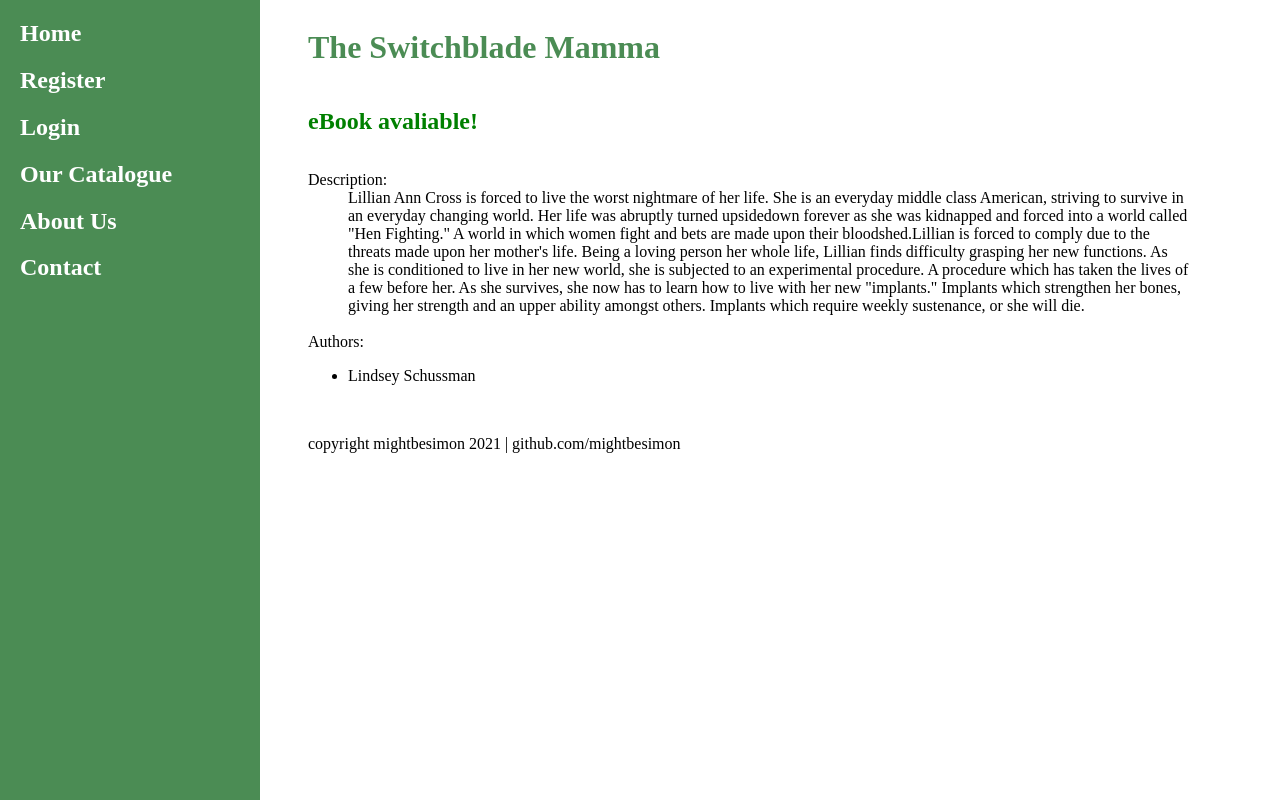
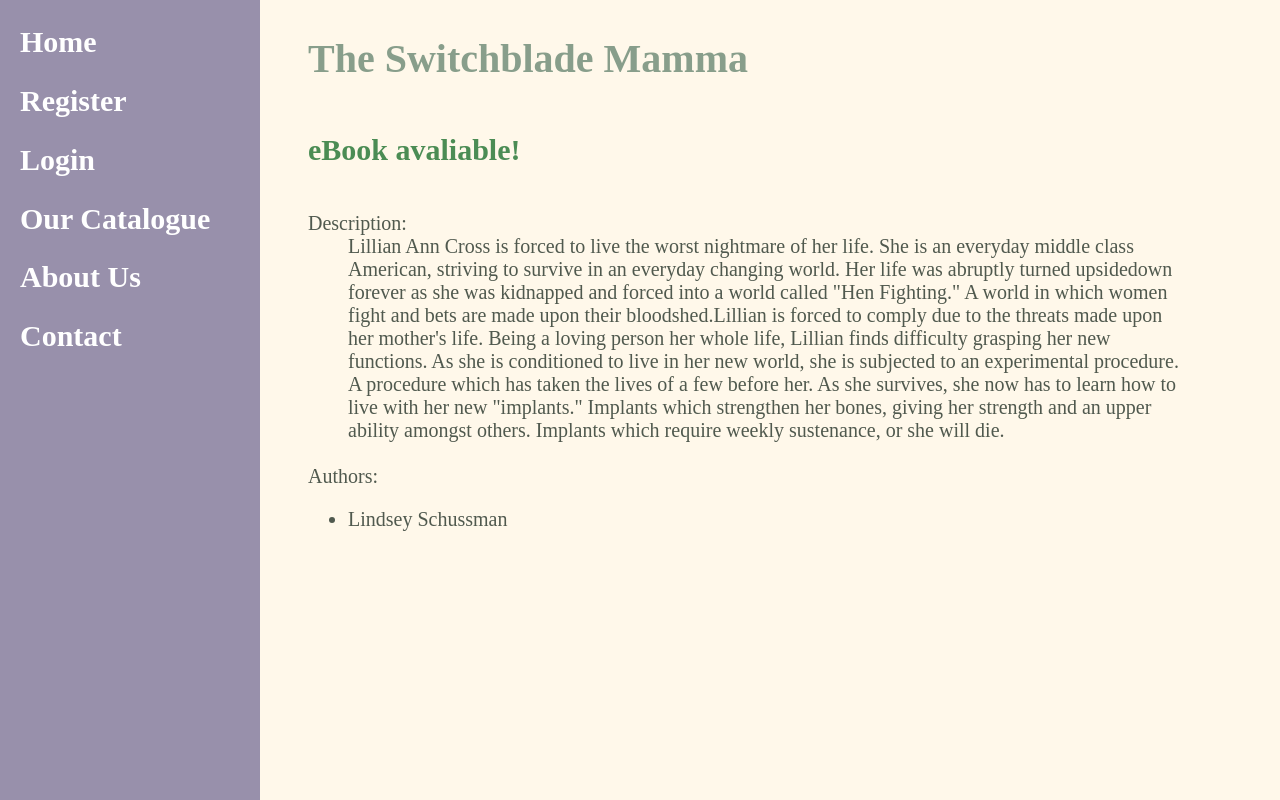
Before and after one commit to mightbesimon/library-flask-website, a Flask app: page /book/25742454 in a window 1280 px wide. Run offline with Flask 2, Linux system fonts and the light colour scheme.

Commit message:
[style] changed webpage colour scheme

```diff
--- a/library/__init__.py
+++ b/library/__init__.py
@@ -26,6 +26,6 @@ def create_app():
 
     @app.route('/book/<bookID>')
     def book(bookID):
-        return render_template('simple_book.html', book=_repo.get_book(book_id=int(bookID)))
+        return render_template('book_info.html', book=_repo.get_book(book_id=int(bookID)))
 
     return app
--- a/library/templates/simple_book.html
+++ b/library/templates/book_info.html
@@ -4,7 +4,7 @@
 {% block main %}
     <h1>{{ book.title }}</h1>
     {% if book.ebook %}
-        <h2 style='color: green;'>eBook avaliable!</h2>
+        <h2 style='color: #4b8c54;'>eBook avaliable!</h2>
     {% endif %}
     <dl>
     {% if book.release_year %}
--- a/library/templates/layout.html
+++ b/library/templates/layout.html
@@ -1,11 +1,16 @@
 <!DOCTYPE html>
 <html lang='en'>
 <head>
+    <title>Library</title>
     <meta charset='UTF-8'>
-    <title>Library</title>
     <style type="text/css">
+        body {
+            /*background: #ffefd5; /*PapayaWhip*/
+            background: #fff8ea; /*PapayaWhip*/
+            font-size: 20px;
+        }
         a {
-            color: #000;
+            color: #50594e;
             text-decoration: none;
         }
         a:hover {
@@ -17,7 +22,9 @@
             position: fixed;
             width: 240px;
             height: 100%;
-            background: #4B8C54;
+            /*background: #4B8C54;*/
+            background: #9890ab;
+            /*background: #869e8e;*/
             color: #fff;
             padding-left: 20px;
         }
@@ -36,9 +43,13 @@
             height: 100%;
             display: flex;
             flex-direction: column;
+            /*color: #677566;*/
+            color: #50594e;
         }
         main h1 {
-            color: #4B8C54;
+            /*color: #4B8C54;*/
+            /*color: #9ab5a1;*/
+            color: #889e8b;
         }
     </style>
 </head>
@@ -48,7 +59,7 @@
     </nav>
     <main>
         {% block main %} {% endblock %}
-        <footer>copyright mightbesimon 2021 | github.com/mightbesimon</footer>
+        <!-- <footer>copyright mightbesimon 2021 | github.com/mightbesimon</footer> -->
     </main>
 </body>
 </html>
```
